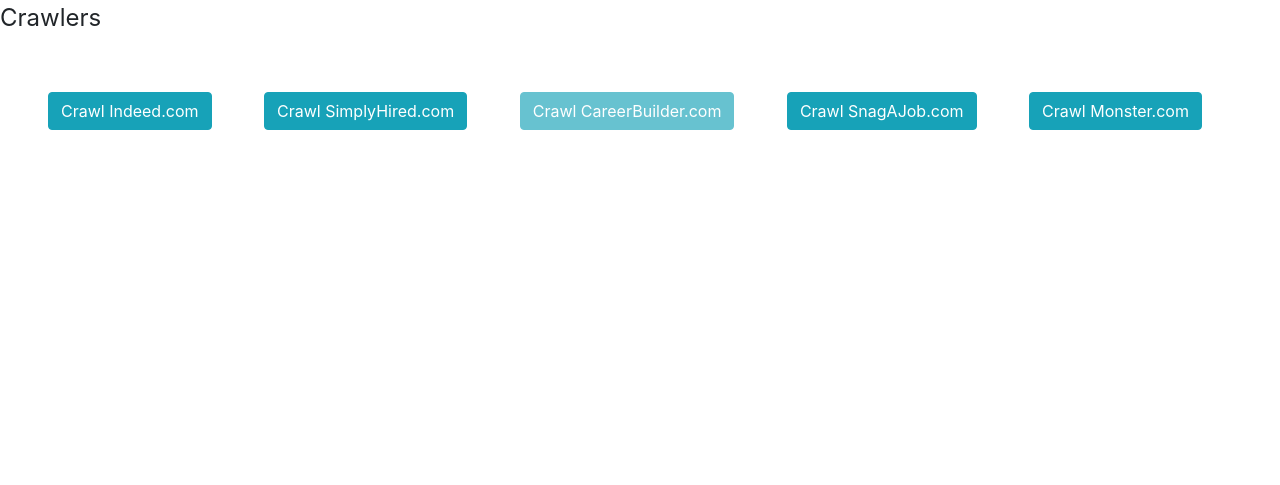
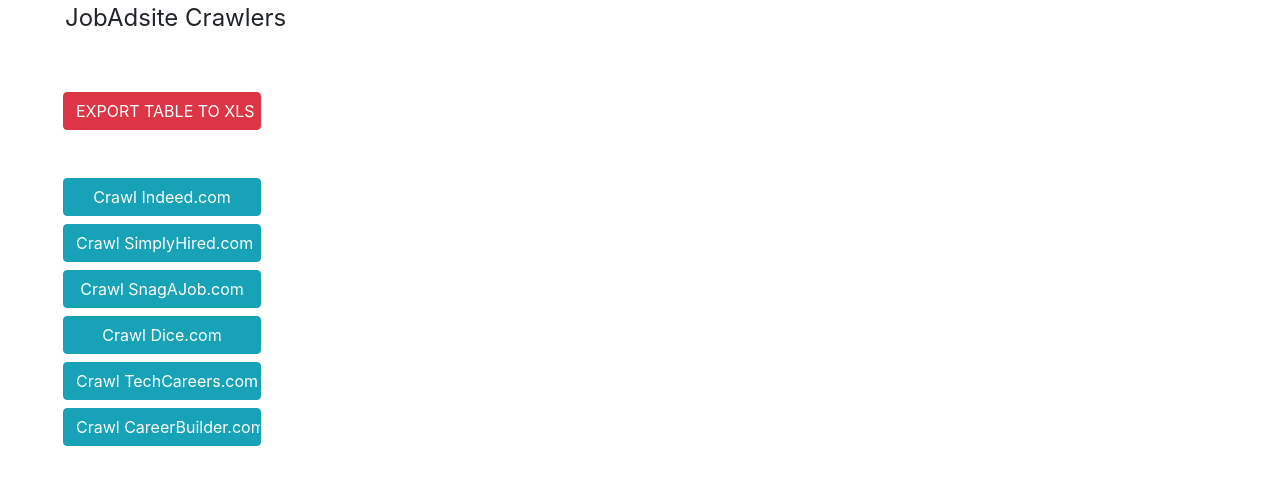
Before and after one commit to jerrycomortiz457/CRAWLERS, a CodeIgniter app: page /database/ in a window 1280 px wide. Shown: the top 485 px of the page. Run offline with CodeIgniter, Linux system fonts and the light colour scheme; style sheets or scripts are compiled from the project's sources; some libraries are stand-ins or nearby versions.

Commit message:
6 crawlers

```diff
--- a/application/controllers/Main.php
+++ b/application/controllers/Main.php
@@ -86,9 +86,7 @@ class Main extends CI_Controller {
 
 		// Loop through per page and get all company names with jobs
 		for($index = 0 , $page = 1;$index < ceil($data['total_result_count']/$show_results_count);$index++, $page++){
-			// $data['process'] = $index;
 			$loop_url = "https://www.simplyhired.com/search?q=software+developer+software+engineer&l=san+jose%2C+ca&mi=exact&fdb=30&sb=dd&pn={$page}&pp=ABQAAAAAAAAAAAAAAAFTW2oqAQEBBwz5rdrmLTIKr0mySbraBZnj99zDQMzcuzOnRInVXIlYlWnEJVDjjMNCxQ&job=zT1BDWHnru85fvJkn-QFbdrVPkqJBwQgJeXKli0Tonw4diYBYW3wvQ";
-			// $page = $index * $show_results_count;
 			$get_html = file_get_html($loop_url);
 
 			//Scan every company
@@ -125,67 +123,6 @@ class Main extends CI_Controller {
 		$this->load->view('partials/result', array('data' => $data));
 	}
 
-	public function careerbuilder_crawl()
-	{
-		//Variables with Target URL
-		$show_results_count = 25;
-		// $page = 0;
-		$url = "https://www.careerbuilder.com/jobs-software-developer-software-engineer-in-san-jose,-ca,usa?radius=5&sort=date_desc";
-		set_time_limit(0);
-
-		//Get Search Count
-		$html = file_get_html($url);
-		// var_dump($html->find('div'));
-		foreach($html->find('div') as $result_count){
-			if($result_count->getattribute('class') == 'count'){
-				$data['total_result_count'] = preg_replace("/[^0-9]/",'',$result_count);
-			}
-		}
-
-		// var_dump($data['total_result_count']);
-
-		// // Loop through per page and get all company names with jobs
-		for($index = 0, $page = 1; $index < ceil($data['total_result_count']/$show_results_count);$index++, $page++){
-			// $data['process'] = $index;
-			$loop_url = "https://www.careerbuilder.com/jobs-software-developer-software-engineer-in-san-jose,ca,usa?page_number={$page}&radius=5&sort=date_desc";
-			$get_html = file_get_html($loop_url);
-
-		// 	//Scan every company
-			for($index = 0, $result_number = 1; $index < count($get_html->find('a')); $index++, $result_number++){
-				if($company_name->getattribute('data-gtm') == 'jrp-job-list|company-click|'.$result_number){
-					$data['company_name'][] = $get_html->find('a')[$index]	->plaintext;
-				}
-			}
-
-
-		// 	//Scan every jobtitle
-				foreach($get_html->find('h2') as $job_name){
-					if($job_name->getattribute('class') == 'job-title show-for-medium-up'){
-						$data['job_title'][] = $job_name->plaintext;
-					}
-				}
-	}
-
-		// Process Duplicates due to page and server updates per html request
-
-		for($i = 0; $i < count($data['company_name']); $i++){
-			$data['merge_company_name_and_job_title'][] = $data['company_name'][$i].'*'.$data['job_title'][$i];
-		}
-
-		// Duplicate Removal
-			$data['duplicate_removal'] = array_unique($data['merge_company_name_and_job_title']);
-
-			// Refine $data['duplicate_removal'] values
-			foreach($data['duplicate_removal'] as $company_name_refined){
-				$data['refined_duplicate_removal'][] = substr($company_name_refined, 0, strpos($company_name_refined, "*"));
-			}
-
-		// // Count Job Ads Group By Company
-		$data['count_job_ads_per_company'] = array_count_values($data['refined_duplicate_removal']);
-
-		$this->load->view('partials/result', array('data' => $data));
-	}
-
 	public function snagajob_crawl()
 	{
 		//Variables with Target URL
@@ -195,20 +132,15 @@ class Main extends CI_Controller {
 
 		//Get Search Count
 		$html = file_get_html($url);
-		// var_dump($html->find('h1'));
 		foreach($html->find('span') as $result_count){
 			if($result_count->getattribute('itemprop') == 'numberOfItems'){
 				$data['total_result_count'] = preg_replace("/[^0-9]/",'',$result_count);
 			}
 		}
 
-		var_dump($data['total_result_count']);
-
 		// Loop through per page and get all company names with jobs
 		for($index = 0, $page = 1; $index < ceil($data['total_result_count']/$show_results_count);$index++, $page++){
-			// $data['process'] = $index;
 			$loop_url = "https://www.snagajob.com/job-search/s-california/l-san+jose/w-san+jose,+ca/q-web+engineer/page-{$page}?ui=true&sort=date";
-			// $page = $index * $show_results_count;
 			$get_html = file_get_html($loop_url);
 
 			//Scan every company
@@ -243,73 +175,114 @@ class Main extends CI_Controller {
 		// // Count Job Ads Group By Company
 		$data['count_job_ads_per_company'] = array_count_values($data['company_name']);
 
-
-
 		$this->load->view('partials/result', array('data' => $data));
 	}
 
-	public function monster_crawl()
+	public function dice_crawl()
 	{
 		//Variables with Target URL
-		$show_results_count = 100;
-		$url = "https://www.dice.com/jobs/advancedResult.html?for_one=software+developer+software+engineer&for_all=&for_exact=&for_none=&for_jt=&for_com=&for_loc=San+Jose%2C+CA&sort=date&limit=100&radius=El";
+		$show_results_count = 30;
+		$url = "https://www.dice.com/jobs/q-%28software_OR_developer_OR_software_OR_engineer%29-sort-date-l-San_Jose%2C_CA-radius-El-startPage-1-jobs";
 		set_time_limit(0);
 
 		//Get Search Count
 		$html = file_get_html($url);
-		// var_dump($html);
 		foreach($html->find('span') as $result_count){
 			if($result_count->getattribute('id') == 'posiCountId'){
 				$data['total_result_count'] = preg_replace("/[^0-9]/",'',$result_count);
 			}
 		}
 
-		// var_dump($data['total_result_count']);
-
 		// Loop through per page and get all company names with jobs
 		for($index = 0, $page = 1; $index < ceil($data['total_result_count']/$show_results_count);$index++, $page++){
-			// $data['process'] = $index;
-			$loop_url = "https://www.dice.com/jobs/q-(software_OR_developer_OR_software_OR_engineer)-sort-date-limit-100-l-San_Jose%2C_CA-radius-El-startPage-1-limit-100-jobs";
-			// $page = $index * $show_results_count;
+			$loop_url = "https://www.dice.com/jobs/q-%28software_OR_developer_OR_software_OR_engineer%29-sort-date-l-San_Jose%2C_CA-radius-El-startPage-{$page}-jobs";
 			$get_html = file_get_html($loop_url);
 
 			//Scan every company
-			foreach($get_html->find('h2') as $company_name){
-				if($company_name->getattribute('class') == 'result-title'){
-					$data['company_name'][] = substr((substr($company_name->next_sibling()->plaintext,0,strpos($company_name->next_sibling()->plaintext, "-"))),0,strpos((substr($company_name->next_sibling()->plaintext,0,strpos($company_name->next_sibling()->plaintext, "-"))),"."));
-				}
-			}
-
-			//Scan every jobtitle
-			foreach($get_html->find('h2') as $job_name){
-				if($job_name->getattribute('class') == 'result-title'){
-					$data['job_title'][] = $job_name->plaintext;
+			foreach($get_html->find('span') as $company_name){
+				if($company_name->getattribute('class') == 'hidden-xs'){
+					$data['company_name'][] = $company_name->getattribute('title');
 				}
 			}
 		}
 
-		// Process Duplicates due to page and server updates per html request
+		// Count Job Ads Group By Company
+		$data['count_job_ads_per_company_for_dice'] = array_count_values($data['company_name']);
 
-		for($i = 0; $i < count($data['company_name']); $i++){
-			$data['merge_company_name_and_job_title'][] = $data['company_name'][$i].'*'.$data['job_title'][$i];
+		$this->load->view('partials/result', array('data' => $data));
+	}
+
+	public function techcareers_crawl()
+	{
+		//Variables with Target URL
+		$show_results_count = 20;
+		$url = "https://www.techcareers.com/jobs/search?k=Software%20Developer%20Software%20Engineer&l=San%20Jose%2C%20CA&r=5&p=2&ps=20&s=1&dp=30";
+		set_time_limit(0);
+
+		//Get Search Count
+		$html = file_get_html($url);
+		foreach($html->find('div') as $result_count){
+			if($result_count->getattribute('class') == 'col-sm-4 text-right-sm'){
+				$total_result_count = preg_replace("/[^0-9]/",'',$result_count);
+				$data['total_result_count'] = substr($total_result_count, -3, strpos($total_result_count, "0"));
+			}
 		}
 
-		// Duplicate Removal
-			$data['duplicate_removal'] = array_unique($data['merge_company_name_and_job_title']);
+		// Loop through per page and get all company names with jobs
+		for($index = 0 , $page = 1;$index < ceil($data['total_result_count']/$show_results_count);$index++, $page++){
+			$loop_url = "https://www.techcareers.com/jobs/search?k=Software%20Developer%20Software%20Engineer&l=San%20Jose%2C%20CA&r=5&p={$page}&ps=20&s=1&dp=30";
+			$get_html = file_get_html($loop_url);
 
-			// Refine $data['duplicate_removal'] values
-			foreach($data['duplicate_removal'] as $company_name_refined){
-				$data['refined_duplicate_removal'][] = substr($company_name_refined, 0, strpos($company_name_refined, "*"));
+		// 	//Scan every company
+			foreach($get_html->find('span') as $company_name){
+				if($company_name->getattribute('class') == 'job-title-company'){
+					$data['company_name'][] = $company_name->plaintext;
+				}
 			}
+		}
+
+		//Clean up $data['company_name']
+		foreach (array_keys($data['company_name'], '') as $key) {
+			unset($data['company_name'][$key]);
+		}
+
+		// Count Job Ads Group By Company
+		$data['count_job_ads_per_company'] = array_count_values($data['company_name']);
+
+		$this->load->view('partials/result', array('data' => $data));
+	}
+	public function careerbuilder_crawl()
+	{
+		//Variables with Target URL
+		$show_results_count = 25;
+		$url = "https://www.careerbuilder.com/jobs-software-developer-software-engineer-in-san-jose,ca?keywords=software+developer+software+engineer&location=san+jose%2Cca&radius=5&cat1=JN008&cat2=JN021&cat3=JN004";
+		set_time_limit(0);
+
+		//Get Search Count
+		$html = file_get_html($url);
+		// var_dump($html->find('div'));
+		foreach($html->find('div') as $result_count){
+			if($result_count->getattribute('class') == 'count'){
+				$data['total_result_count'] = preg_replace('/[^0-9]/','',$result_count->plaintext);
+			}
+		}
+
+		for($index = 0 , $page = 1;$index < ceil($data['total_result_count']/$show_results_count);$index++, $page++){
+			$loop_url = "https://www.careerbuilder.com/jobs-software-developer-software-engineer-in-san-jose,ca?cat1=JN008&cat2=JN021&cat3=JN004&page_number={$page}radius=0";
+			$get_html = file_get_html($loop_url);
+
+		//Scan every company
+			foreach($get_html->find('h4') as $company_name){
+				if(($company_name->getattribute('class') == 'job-text') && ($company_name->plaintext != '') && ($company_name->plaintext == preg_match('/CA/', $company_name->plaintext)) && ($company_name->plaintext == preg_match('/Menlo/', $company_name->plaintext)) && ($company_name->plaintext == preg_match('/Sunnyvale /', $company_name->plaintext)) && ($company_name->plaintext == preg_match('/San Jose/', $company_name->plaintext)) && ($company_name->plaintext == preg_match('/California/', $company_name->plaintext)) && ($company_name->plaintext == preg_match('/Las Positas Blvd/', $company_name->plaintext)) && ($company_name->plaintext == preg_match('/Milpitas/', $company_name->plaintext)) && ($company_name->plaintext == preg_match('/Another Source/', $company_name->plaintext)) && ($company_name->plaintext == preg_match('/Houston, TX/', $company_name->plaintext)) ){
+					$data['company_name'][] = $company_name->plaintext;
+
+				}
+			}
+		}
 
 		// // Count Job Ads Group By Company
 		$data['count_job_ads_per_company'] = array_count_values($data['company_name']);
 
-
-
 		$this->load->view('partials/result', array('data' => $data));
 	}
-
-
-
 }
--- a/application/views/index.php
+++ b/application/views/index.php
@@ -10,45 +10,85 @@
     <meta name="viewport" content="width=device-width, initial-scale=1.0">
     <meta http-equiv="X-UA-Compatible" content="ie=edge">
     <title>JAS Crawler</title>
-    <link rel="stylesheet" href="../assets/css/test.css">
+    <link rel="stylesheet" href="../assets/css/test1.css">
      <link rel="stylesheet" href="https://stackpath.bootstrapcdn.com/bootstrap/4.1.3/css/bootstrap.min.css" integrity="sha384-MCw98/SFnGE8fJT3GXwEOngsV7Zt27NXFoaoApmYm81iuXoPkFOJwJ8ERdknLPMO" crossorigin="anonymous">
     <script src="https://code.jquery.com/jquery-3.3.1.slim.min.js" integrity="sha384-q8i/X+965DzO0rT7abK41JStQIAqVgRVzpbzo5smXKp4YfRvH+8abtTE1Pi6jizo" crossorigin="anonymous"></script>
-    <!-- <script src="https://cdnjs.cloudflare.com/ajax/libs/popper.js/1.14.3/umd/popper.min.js" integrity="sha384-ZMP7rVo3mIykV+2+9J3UJ46jBk0WLaUAdn689aCwoqbBJiSnjAK/l8WvCWPIPm49" crossorigin="anonymous"></script> -->
+    <script src="https://cdnjs.cloudflare.com/ajax/libs/popper.js/1.14.3/umd/popper.min.js" integrity="sha384-ZMP7rVo3mIykV+2+9J3UJ46jBk0WLaUAdn689aCwoqbBJiSnjAK/l8WvCWPIPm49" crossorigin="anonymous"></script>
     <script src="https://stackpath.bootstrapcdn.com/bootstrap/4.1.3/js/bootstrap.min.js" integrity="sha384-ChfqqxuZUCnJSK3+MXmPNIyE6ZbWh2IMqE241rYiqJxyMiZ6OW/JmZQ5stwEULTy" crossorigin="anonymous"></script>
     <script  src="https://code.jquery.com/jquery-3.3.1.js"  integrity="sha256-2Kok7MbOyxpgUVvAk/HJ2jigOSYS2auK4Pfzbm7uH60="  crossorigin="anonymous"></script>
     <script  src="https://cdnjs.cloudflare.com/ajax/libs/underscore.js/1.9.1/underscore.js"></script>
     <script type="text/javascript" src="../assets/js/jquery.tablesorter.js"></script>
     <script type="text/javascript" src="../assets/js/jquery.tablesorter.widgets.js"></script>
+    <script>
+        function fnExcelReport()
+        {
+            var tab_text="<table border='2px'><tr bgcolor='#87AFC6'>";
+            var textRange; var j=0;
+            tab = document.getElementById('myTable');
 
+            for(j = 0 ; j < tab.rows.length ; j++)
+            {
+                tab_text=tab_text+tab.rows[j].innerHTML+"</tr>";
+                //tab_text=tab_text+"</tr>";
+            }
+
+            tab_text=tab_text+"</table>";
+            tab_text= tab_text.replace(/<A[^>]*>|<\/A>/g, "");
+            tab_text= tab_text.replace(/<img[^>]*>/gi,"");
+            tab_text= tab_text.replace(/<input[^>]*>|<\/input>/gi, "");
+
+            var ua = window.navigator.userAgent;
+            var msie = ua.indexOf("MSIE ");
+
+            if (msie > 0 || !!navigator.userAgent.match(/Trident.*rv\:11\./))
+            {
+                txtArea1.document.open("txt/html","replace");
+                txtArea1.document.write(tab_text);
+                txtArea1.document.close();
+                txtArea1.focus();
+                sa=txtArea1.document.execCommand("SaveAs",true,"Say Thanks to Sumit..xls");
+            }
+            else
+                sa = window.open('data:application/vnd.ms-excel,' + encodeURIComponent(tab_text));
+
+            return (sa);
+        }
+    </script>
 </head>
 <body>
-
-    <fieldset>
-        <legend>Crawlers</legend>
+    <fieldset class="col-3">
+        <button id="btnExport" class="btn btn-danger ml-5 mt-5" onclick="fnExcelReport();"> EXPORT TABLE TO XLS</button>
+        <legend>JobAdsite Crawlers</legend>
+        <div id="loader" style="display:none;">
+        <!-- loader -->
+        </div>
         <form action="/main/indeed_crawl" method="post" align="center">
             <input type="submit" value="Crawl Indeed.com" id="submit" class="btn btn-info ml-5 mt-5">
         </form>
         <form action="/main/simplyhired_crawl" method="post" align="center">
-            <input type="submit" value="Crawl SimplyHired.com" id="submit" class="btn btn-info ml-5 mt-5">
-        </form>
-        <form action="/main/careerbuilder_crawl" method="post" align="center" disabled>
-            <input disabled type="submit" value="Crawl CareerBuilder.com" id="submit" class="btn btn-info ml-5 mt-5">
+            <input type="submit" value="Crawl SimplyHired.com" id="submit" class="btn btn-info ml-5 mt-2">
         </form>
         <form action="/main/snagajob_crawl" method="post" align="center">
-            <input type="submit" value="Crawl SnagAJob.com" id="submit" class="btn btn-info ml-5 mt-5">
+            <input type="submit" value="Crawl SnagAJob.com" id="submit" class="btn btn-info ml-5 mt-2">
         </form>
-        <form action="/main/monster_crawl" method="post" align="center">
-            <input type="submit" value="Crawl Monster.com" id="submit" class="btn btn-info ml-5 mt-5">
+        <form action="/main/dice_crawl" method="post" align="center">
+            <input type="submit" value="Crawl Dice.com" id="submit" class="btn btn-info ml-5 mt-2">
         </form>
-        <div id="results" class="container">
-            <!-- result -->
-        </div>
+        <form action="/main/techcareers_crawl" method="post" align="center">
+            <input type="submit" value="Crawl TechCareers.com" id="submit" class="btn btn-info ml-5 mt-2">
+        </form>
+        <form action="/main/careerbuilder_crawl" method="post" align="center">
+            <input type="submit" value="Crawl CareerBuilder.com" id="submit" class="btn btn-info ml-5 mt-2">
+        </form>
     </fieldset>
+        <div id="results" class="result_div">  <!-- result -->  </div>
+        <iframe id="txtArea1" style="display:none"></iframe>
+
 
     <script>
       $(document).ready(function() {
         $('form').submit(function() {
-            $('#results').html("<img style='opacity: 0.8; width: 77px; position: absolute; left: 50% ; top: 50%;' src='../assets/images/spider.gif'>");
+            $('#results').html("<img style='width: 77px; position: absolute; left: 15%; top: 5.2%;' src='../assets/images/spider.gif'>");
             $(':input[type="submit"]').prop('disabled', true);
             $.post($(this).attr('action'), $(this).serialize(), function(res){
                     $('#results').html(res);
--- a/tests/mocks/database/config/sqlite.php
+++ b/assets/css/test1.css
@@ -1,34 +1,47 @@
-<?php
-
-return array(
-
-	// Typical Database configuration
-	'sqlite' => array(
-		'dsn' => '',
-		'hostname' => 'localhost',
-		'username' => 'sqlite',
-		'password' => 'sqlite',
-		'database' => realpath(__DIR__.'/..').'/ci_test.sqlite',
-		'dbdriver' => 'sqlite3'
-	),
-
-	// Database configuration with failover
-	'sqlite_failover' => array(
-		'dsn' => '',
-		'hostname' => 'localhost',
-		'username' => 'sqlite',
-		'password' => 'sqlite',
-		'database' => '../not_exists.sqlite',
-		'dbdriver' => 'sqlite3',
-		'failover' => array(
-			array(
-				'dsn' => '',
-				'hostname' => 'localhost',
-				'username' => 'sqlite',
-				'password' => 'sqlite',
-				'database' => realpath(__DIR__.'/..').'/ci_test.sqlite',
-				'dbdriver' => 'sqlite3'
-			)
-		)
-	)
-);
+* {
+  font-family: -apple-system, BlinkMacSystemFont, 'Segoe UI', Roboto, Oxygen, Ubuntu, Cantarell, 'Open Sans', 'Helvetica Neue', sans-serif;
+}
+body .btn {
+  cursor: pointer;
+  display: block;
+}
+body fieldset {
+  display: inline-block;
+  width: 300px;
+}
+body fieldset #btnExport {
+  width: 198px;
+}
+body fieldset legend {
+  padding-left: 50px;
+}
+body fieldset form {
+  display: block;
+}
+body fieldset form .btn {
+  cursor: pointer;
+  width: 198px;
+}
+body .result_div {
+  width: 800px;
+  display: inline-block;
+  vertical-align: top;
+}
+body .result_div .table {
+  margin: 20px auto;
+  box-shadow: 0 0 3px #17A2B8;
+}
+body .result_div .table thead tr th {
+  vertical-align: middle;
+}
+body .result_div .table thead tr th:last-child {
+  text-align: center;
+}
+body .result_div .table tbody tr th {
+  color: #17A2B8;
+}
+body .result_div .table tbody tr td {
+  color: #17A2B8;
+  font-weight: bold;
+  text-align: center;
+}
--- a/assets/less/test.less
+++ b/assets/less/test1.less
@@ -1,19 +1,39 @@
 
+*{
+    font-family: -apple-system, BlinkMacSystemFont, 'Segoe UI', Roboto, Oxygen, Ubuntu, Cantarell, 'Open Sans', 'Helvetica Neue', sans-serif;
+    // outline: 1px dashed lawngreen;
+}
 body{
+    .btn {
+        cursor:pointer;
+        display: block;
+    }
     fieldset {
-
+        display: inline-block;
+        width: 300px;
+        #btnExport{
+            width: 198px;
+        }
         legend {
-
+            padding-left: 50px;
         }
 
         form {
-            display: inline-block;
+            display: block;
+            // width: 198px;
             .btn {
                 cursor:pointer;
+                width: 198px;
+
             }
         }
+    }
 
-        .container{
+        .result_div{
+            width: 800px;
+            display: inline-block;
+            vertical-align: top;
+
 
             .table {
                 margin: 20px auto;
@@ -48,5 +68,5 @@ body{
                 }
             }
         }
-    }
+
 }
```
Also changed, not shown: application/views/partials/result.php (+12 -28 lines).
